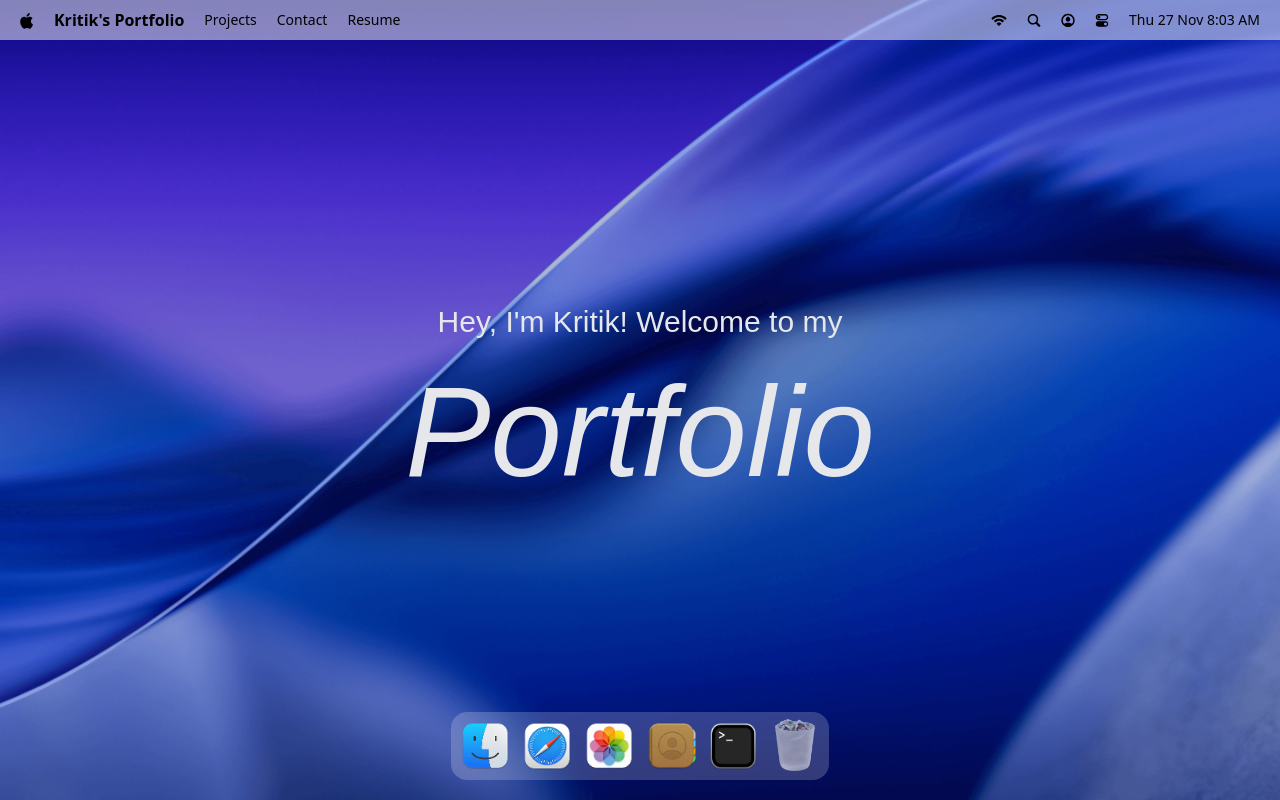
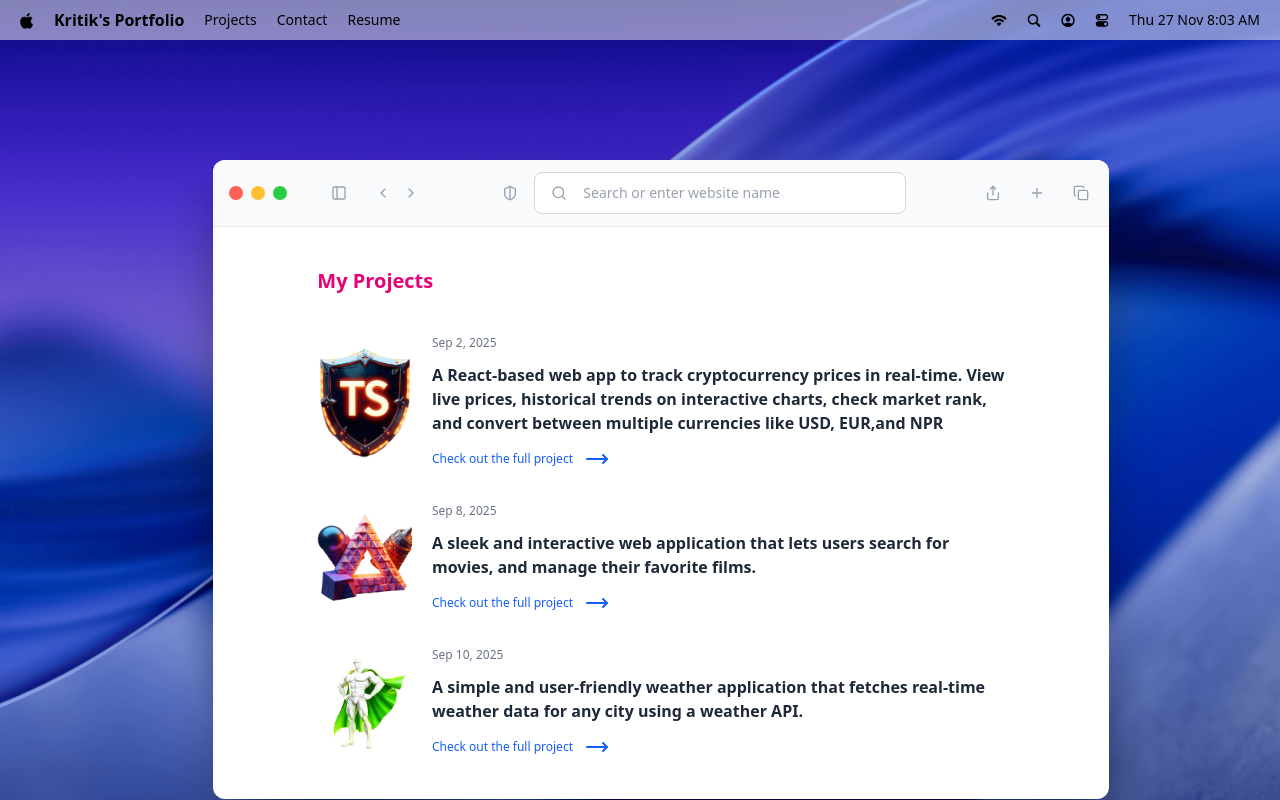
Before and after one commit to kritikpoudel/MacStyle-Portfolio, a React (Vite) app: page / in a window 1280 px wide. Both pictures are taken after a click on the button 547 px from the left and 746 px from the top of the page. Built offline with nearby package versions, Linux system fonts and the light colour scheme; a web font is replaced by a local one.

Commit message:
implement safari window

```diff
--- a/src/App.jsx
+++ b/src/App.jsx
@@ -3,7 +3,7 @@ import gsap from 'gsap'
 import { Draggable } from 'gsap/Draggable'
 
 import { Navbar,Welcome ,Dock} from '#components'
-import { Terminal } from '#windows'
+import { Safari, Terminal } from '#windows'
 
 gsap.registerPlugin(Draggable)
 
@@ -14,6 +14,7 @@ const App = () => {
       <Welcome/>
       <Dock/>
       <Terminal/>
+      <Safari/>
     </main>
   )
 }
--- a/src/constants/index.js
+++ b/src/constants/index.js
@@ -99,7 +99,58 @@ const techStack = [
     items: ["Git", "GitHub"],
   },
 ];
-export{navLinks,navIcons,dockApps,techStack}
+const blogPosts = [
+  {
+    id: 1,
+    date: "Sep 2, 2025",
+    title:
+      "TypeScript Explained: What It Is, Why It Matters, and How to Master It",
+    image: "/images/blog1.png",
+    link: "https://jsmastery.com/blog/typescript-explained-what-it-is-why-it-matters-and-how-to-master-it",
+  },
+  {
+    id: 2,
+    date: "Aug 28, 2025",
+    title: "The Ultimate Guide to Mastering Three.js for 3D Development",
+    image: "/images/blog2.png",
+    link: "https://jsmastery.com/blog/the-ultimate-guide-to-mastering-three-js-for-3d-development",
+  },
+  {
+    id: 3,
+    date: "Aug 15, 2025",
+    title: "The Ultimate Guide to Mastering GSAP Animations",
+    image: "/images/blog3.png",
+    link: "https://jsmastery.com/blog/the-ultimate-guide-to-mastering-gsap-animations",
+  },
+];
+
+const projectlist = [
+  {
+    id: 1,
+    date: "Sep 2, 2025",
+    title:
+      "A React-based web app to track cryptocurrency prices in real-time. View live prices, historical trends on interactive charts, check market rank, and convert between multiple currencies like USD, EUR,and NPR",
+    image: "/images/blog1.png",
+    link: "https://crypto-market-orcin.vercel.app/",
+  },
+  {
+    id: 2,
+    date: "Sep 8, 2025",
+    title:
+      "A sleek and interactive web application that lets users search for movies, and manage their favorite films.",
+    image: "/images/blog2.png",
+    link: "https://movie-application-chi-six.vercel.app/",
+  },
+  {
+    id: 3,
+    date: "Sep 10, 2025",
+    title:
+      "A simple and user-friendly weather application that fetches real-time weather data for any city using a weather API.",
+    image: "/images/blog3.png",
+    link: "https://weather-app-five-silk-41.vercel.app/",
+  },
+]
+export{navLinks,navIcons,dockApps,techStack,blogPosts,projectlist}
 
 const INITIAL_Z_INDEX = 1000;
 
--- /dev/null
+++ b/src/windows/Safari.jsx
@@ -0,0 +1,67 @@
+import { WindowControls } from "#components";
+import { projectlist } from "#constants";
+import WindowWrapper from "#hoc/WindowWrapper";
+import {
+  ChevronLeft,
+  ChevronRight,
+  Copy,
+  MoveRight,
+  PanelLeft,
+  Plus,
+  Search,
+  Share,
+  ShieldHalf,
+} from "lucide-react";
+
+const Safari = () => {
+  return (
+    <>
+      <div id="window-header">
+        <WindowControls target="safari" />
+        <PanelLeft className="ml-10 icon" />
+        <div className="flex items-center gap-1 ml-5">
+          <ChevronLeft className="icon" />
+          <ChevronRight className="icon" />
+        </div>
+        <div className="flex-1 flex-center gap-3">
+          <ShieldHalf className="icon" />
+          <div className="search">
+            <Search className="icon" />
+            <input
+              type="text"
+              placeholder="Search or enter website name"
+              className="flex-1"
+            />
+          </div>
+        </div>
+        <div className="flex items-center gap-5">
+          <Share className="icon" />
+          <Plus className="icon" />
+          <Copy className="icon" />
+        </div>
+      </div>
+      <div className="blog">
+        <h2>My Projects</h2>
+        <div className="space-y-8">
+          {projectlist.map(({ id, image, title, link ,date}) => (
+            <div key={id} className="blog-post">
+              <div className="col-span-2">
+                <img src={image} alt={title} />
+              </div>
+              <div className="content">
+                <p>{date}</p>
+                <h3>{title}</h3>
+                <a href={link} target="_blank" rel="noopener noreferrer">
+                  {" "}
+                  Check out the full project<MoveRight className="icon-hover"/>
+                </a>
+              </div>
+            </div>
+          ))}
+        </div>
+      </div>
+    </>
+  );
+};
+const SafariWindow = WindowWrapper(Safari, "safari");
+export default SafariWindow;
--- a/src/windows/index.js
+++ b/src/windows/index.js
@@ -1,2 +1,3 @@
 import Terminal from "./Terminal";
-export{Terminal}
+import Safari from "./Safari";
+export{Terminal,Safari}
```
